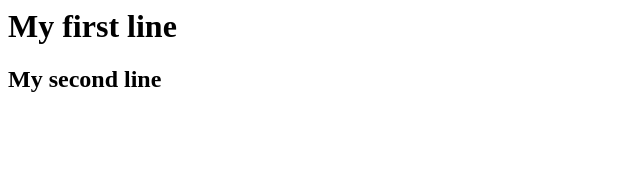
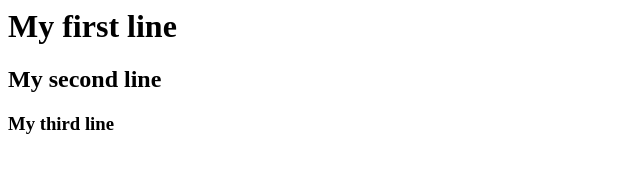
Before and after one commit to rahil033/my-project, a plain HTML site: page index.html in a window 1280 px wide. Shown: the whole page, without its empty margins (0-640 px from the left). Drawn offline with Linux system fonts and the light colour scheme.

Commit message:
Third commit

```diff
--- a/index.html
+++ b/index.html
@@ -1,2 +1,3 @@
 <h1> My first line </h1>
 <h2> My second line </h2>
+<h3> My third line </h3>
```
